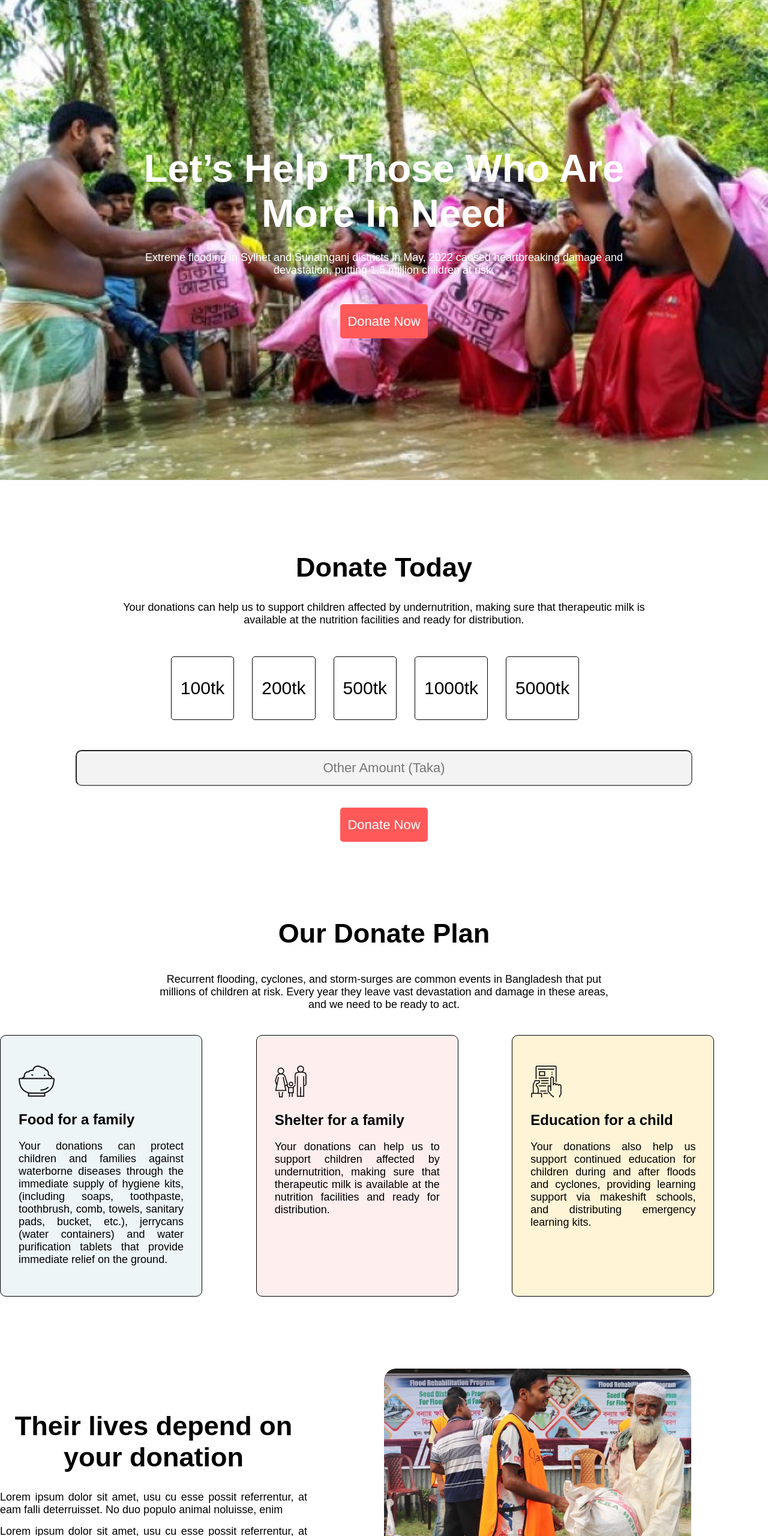
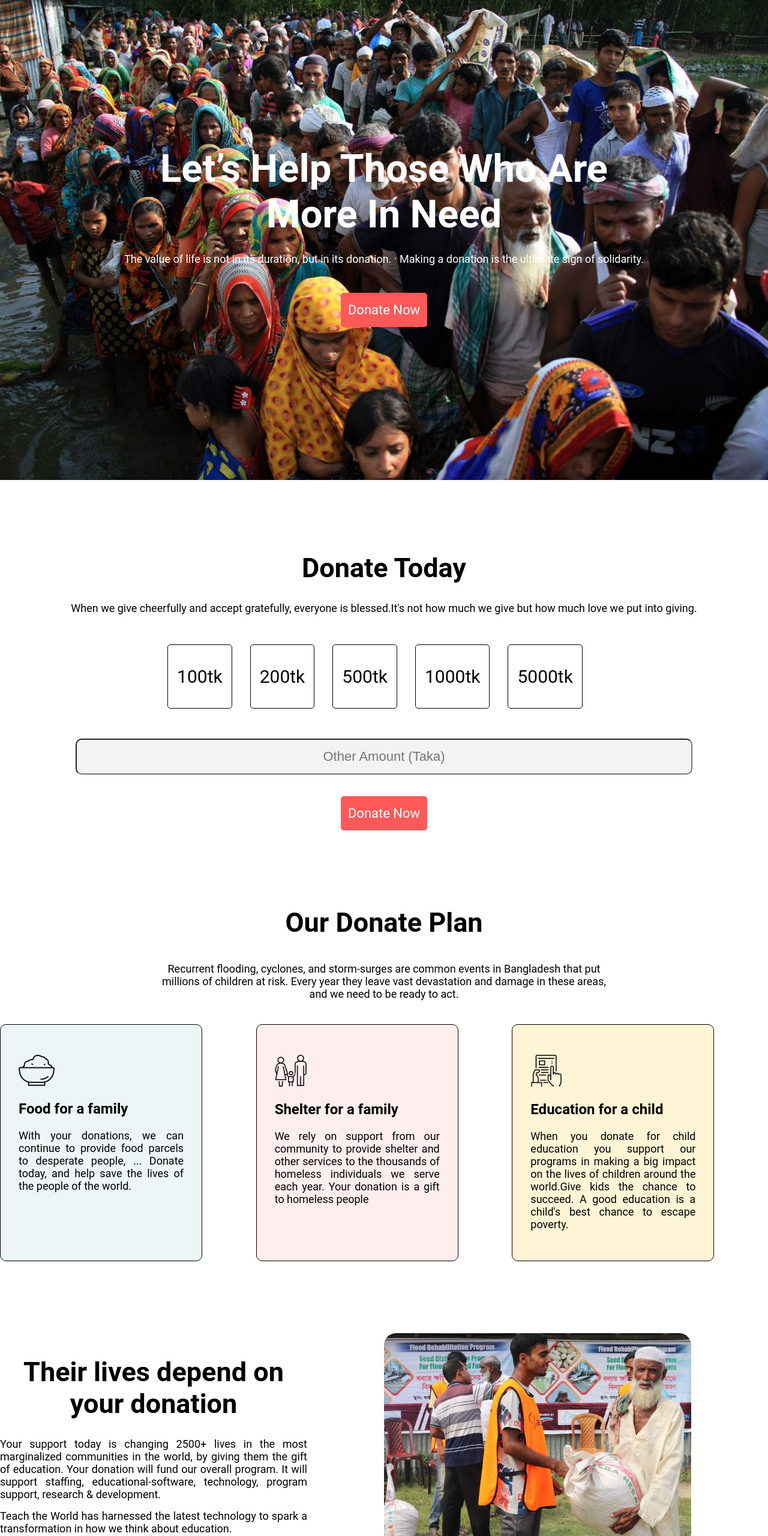
Before and after one commit to sakib01773/Assignment-1, a plain HTML site: page index.html in a window 1280 px wide. Shown: the top 2560 px of the page at 60% size. Drawn offline with Linux system fonts and the light colour scheme.

Commit message:
Project Done

```diff
--- a/css/style.css
+++ b/css/style.css
@@ -1,6 +1,8 @@
 body{
-    @import url('https://fonts.googleapis.com/css2?family=Poppins:wght@400;600;700&display=swap');
-    font-family: 'Poppins', sans-serif;
+    @import url('https://fonts.googleapis.com/css2?family=Lobster&family=Roboto:wght@400;700&display=swap');
+    font-family: 'Lobster', cursive;
+    font-family: 'Roboto', sans-serif;
+
     margin: 0;
 
 }
@@ -30,7 +32,7 @@ p{
 }
 
 .header{
-    background-image: url("../image/donation11.jpg");
+    background-image: url("../image/donation7.jpg");
     width: 100%;
     height: 100vh;
     background-repeat: no-repeat;
@@ -167,6 +169,17 @@ h3{
     border-radius: 10px;
 }
 
+.form input{
+    padding: 15px 0;
+    width: 250px;
+    border-radius: 10px;
+    background-color: #F3F3F3;
+    font-size: 20px;
+    margin-bottom: 20px;
+    width: 415px;
+
+}
+
 .email{
     padding: 15px 0;
     width: 250px;
@@ -192,10 +205,13 @@ footer{
     padding: 20px 0;
     color: white;
     text-align: center;
+
 }
 
 footer h3{
     color: #FF5959;
+    font-family: 'Lobster', cursive;
+    font-weight: 700;
 }
 footer p{
     text-align: center;
--- a/index.html
+++ b/index.html
@@ -13,7 +13,7 @@
     <div class="container">
         <div class="donate">
             <h1>Let’s Help Those Who Are <br> More In Need</h1>
-        <p class="tagP">Extreme flooding in Sylhet and Sunamganj districts in May, 2022 caused heartbreaking damage and <br> devastation, putting 1.5 million children at risk.</p>
+        <p class="tagP">The value of life is not in its duration, but in its donation. · Making a donation is the ultimate sign of solidarity.</p>
         <a class="link-btn" target="_blank" href="#">Donate Now</a>
         </div>
     </div>
@@ -25,7 +25,8 @@
     <div class="container">
         <div class="link">
             <h2>Donate Today</h2>
-        <p class="tagP">Your donations can help us to support children affected by undernutrition, making sure that therapeutic milk is <br> available at the nutrition facilities and ready for distribution.</p>
+        <p class="tagP">When we give cheerfully and accept gratefully, everyone is blessed.It's not how much we give but how much love we put into giving.
+        </p>
 
         <div class="cards">
             <div class="card-items">
@@ -65,21 +66,21 @@
                 <div class="plan-card-items" id="one">
                     <img src="icon/food.png" alt="">
                     <h3>Food for a family</h3>
-                    <p>Your donations can protect children and families against waterborne diseases through the immediate supply of hygiene kits,  (including soaps, toothpaste, toothbrush, comb, towels, sanitary pads, bucket, etc.), jerrycans (water containers)  and water purification tablets that provide immediate relief on the ground.</p>
+                    <p>With your donations, we can continue to provide food parcels to desperate people, ... Donate today, and help save the lives of the people of the world.</p>
                 </div>
 
 
                 <div class="plan-card-items" id="two">
                     <img src="icon/shelter.png" alt="">
                     <h3>Shelter for a family</h3>
-                    <p>Your donations can help us to support children affected by undernutrition, making sure that therapeutic milk is available at the nutrition facilities and ready for distribution.</p>
+                    <p>We rely on support from our community to provide shelter and other services to the thousands of homeless individuals we serve each year. Your donation is a gift to homeless people</p>
                 </div>
 
 
                 <div class="plan-card-items" id="three">
                     <img src="icon/Frame-1.png" alt="">
                     <h3>Education for a child</h3>
-                    <p>Your donations also help us support continued education for children during and after floods and cyclones, providing learning support via makeshift schools, and distributing emergency learning kits.</p>
+                    <p>When you donate for child education you support our programs in making a big impact on the lives of children around the world.Give kids the chance to succeed. A good education is a child's best chance to escape poverty.</p>
                 </div>
 
 
@@ -94,8 +95,8 @@
         <div class="lives">
             <div class="live-items">
                 <h2>Their lives depend on your donation</h2>
-                <p>Lorem ipsum dolor sit amet, usu cu esse possit referrentur, at eam falli deterruisset. No duo populo animal noluisse, enim</p>
-                <p>Lorem ipsum dolor sit amet, usu cu esse possit referrentur, at eam falli deterruisset.</p>
+                <p>Your support today is changing 2500+ lives in the most marginalized communities in the world, by giving them the gift of education. Your donation will fund our overall program. It will support staffing, educational-software, technology, program support, research & development. </p>
+                <p>Teach the World has harnessed the latest technology to spark a transformation in how we think about education.</p>
             </div>
 
             <div class="live-items">
@@ -119,8 +120,8 @@
 
             <div class="live-items">
                 <h2>They need us to suvive</h2>
-                <p>Lorem ipsum dolor sit amet, usu cu esse possit referrentur, at eam falli deterruisset. No duo populo animal noluisse, enim</p>
-                <p>Lorem ipsum dolor sit amet, usu cu esse possit referrentur, at eam falli deterruisset.</p>
+                <p>Are you in a flood-susceptible area? Flooding is the common natural disaster in the United States—usually caused by heavy, sudden rainfall. Quickly review these flood safety guidelines—with tips BEFORE, DURING, and AFTER a flood to increase your chances of survival and protect</p>
+                <p>The most common cause of flooding is water due to rain that accumulates faster than soils can absorb it or rivers can carry it away.</p>
 
 
                 <a class="link-btn" target="_blank" href="#">How to Contribute?</a>
@@ -136,10 +137,15 @@
     <div class="container">
         <div class="update">
             <h2>Get My Updates</h2>
-            <p>Lorem ipsum dolor sit amet, usu cu esse possit referrentur, at eam falli deterruisset. No duo populo animal noluisse, enim</p>
+            <p class="tagP">Check up our monthly updates</p>
 
 
             <div class="subscribe">
+
+                <div class="form">
+                    <input type="text" placeholder="Your Name"> <br>
+                    <input type="number" placeholder="Phone Number">
+                </div>
                 <input class="email" type="text" placeholder="Email">
             <a class="link-btn btn" href="#">Subscribe</a>
             </div>
@@ -185,7 +191,7 @@
 
 
 <footer>
-    <h3> <i>Be Humble</i></h3>
+    <h3>Be Humble</h3>
     <p>I’m gonna do it</p>
 </footer>
 </body>
```
